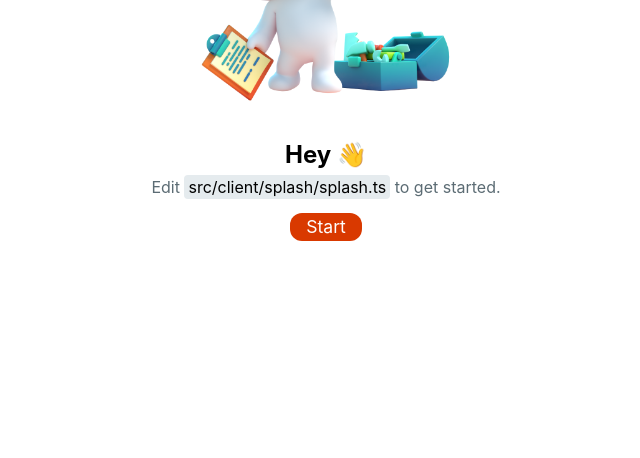
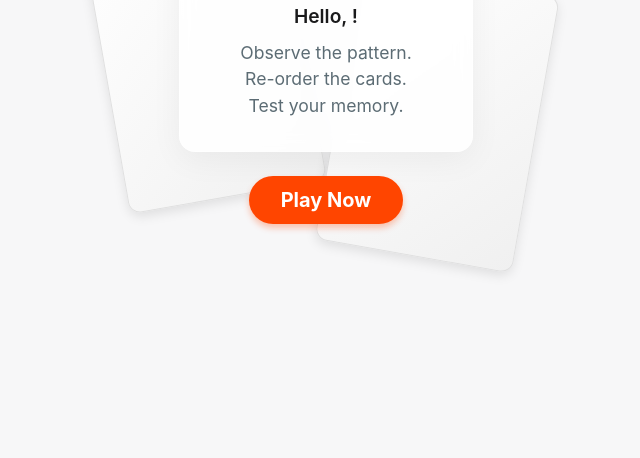
Before and after one commit to jordanengstrom/deja-view-game, a website built with Vite: page src/client/splash.html in a window 1280 px wide. Shown: the part 342-800 px from the top of the page, without its empty margins (314-954 px from the left). Built offline with nearby package versions, Linux system fonts and the light colour scheme; what @devvit/web would draw is missing.

Commit message:
Splash page redesign 1

```diff
--- a/src/client/splash.html
+++ b/src/client/splash.html
@@ -10,16 +10,21 @@
     <title>devvit</title>
   </head>
   <body class="app">
-    <img class="snoo" src="/snoo.png" alt="Snoo" />
+    <div class="card-decoration card-1"></div>
+    <div class="card-decoration card-2"></div>
+
     <div class="content">
-      <h1 class="title" id="title"></h1>
+      <h1 class="game-title">Deja View</h1>
+      <p class="greeting" id="greeting"></p>
       <p class="description">
-        Edit <span class="code">src/client/splash/splash.ts</span> to get
-        started.
+        Observe the pattern.<br>
+        Re-order the cards.<br>
+        Test your memory.
       </p>
     </div>
-    <div>
-      <button class="start-button" id="start-button">Start</button>
+
+    <div class="actions">
+      <button class="start-button" id="start-button">Play Now</button>
     </div>
     <script type="module" src="splash/splash.ts" defer></script>
   </body>
--- a/src/client/splash/splash.css
+++ b/src/client/splash/splash.css
@@ -2,9 +2,13 @@
   box-sizing: border-box;
   margin: 0;
   padding: 0;
-  font-family: -apple-system, BlinkMacSystemFont, "Segoe UI", Roboto, Helvetica,
-    Arial, sans-serif;
-  color: #000000;
+  font-family: -apple-system, BlinkMacSystemFont, "Segoe UI", Roboto, Helvetica, Arial, sans-serif;
+  color: #1a1a1b;
+}
+
+body {
+  background-color: #f7f7f8;
+  overflow: hidden;
 }
 
 .app {
@@ -15,72 +19,89 @@
   align-items: center;
   height: 100vh;
   margin: 0;
-  gap: 16px;
+  gap: 24px;
+  z-index: 10;
 }
 
-.snoo {
-  object-fit: contain;
-  width: 50%;
-  max-width: 250px;
-  margin: 0 auto;
+.card-decoration {
+  position: absolute;
+  width: 200px;
+  height: 280px;
+  background-color: white;
+  border-radius: 12px;
+  box-shadow: 0 4px 12px rgba(0,0,0,0.1);
+  border: 1px solid #e0e0e0;
+  z-index: 1;
+}
+
+.card-1 {
+  transform: rotate(-10deg) translate(-120px, -20px);
+  background: linear-gradient(135deg, #ffffff 0%, #f0f0f0 100%);
+}
+
+.card-2 {
+  transform: rotate(10deg) translate(120px, 40px);
+  background: linear-gradient(135deg, #ffffff 0%, #f0f0f0 100%);
 }
 
 .content {
   display: flex;
   flex-direction: column;
   align-items: center;
-  gap: 8px;
+  text-align: center;
+  gap: 12px;
+  z-index: 20;
+  background: rgba(255, 255, 255, 0.85);
+  padding: 32px;
+  border-radius: 16px;
+  backdrop-filter: blur(8px);
+  box-shadow: 0 8px 32px rgba(0,0,0,0.05);
+  border: 1px solid rgba(255,255,255,0.5);
 }
 
-.title {
-  font-size: 1.5em;
-  font-weight: bold;
-  text-align: center;
+.game-title {
+  font-size: 3em;
+  font-weight: 800;
+  color: #FF4500; /* Reddit Orange */
+  margin-bottom: 8px;
+  text-shadow: 2px 2px 0px rgba(0,0,0,0.1);
+  letter-spacing: -1px;
+}
+
+.greeting {
+  font-size: 1.2em;
+  font-weight: 600;
 }
 
 .description {
-  font-size: 1em;
-  text-align: center;
+  font-size: 1.1em;
+  line-height: 1.5;
   color: #5c6c74;
 }
 
-.code {
-  background-color: #e5ebee;
-  padding: 2px 4px;
-  border-radius: 4px;
+.actions {
+  z-index: 20;
 }
 
 .start-button {
-  background-color: #d93900;
+  background-color: #FF4500;
   color: #ffffff;
-  display: flex;
-  align-items: center;
-  justify-content: center;
-  line-height: 1;
   border: none;
-  padding: 6px 16px;
-  height: 28px;
-  font-size: 1.1em;
-  border-radius: 12px;
+  padding: 12px 32px;
+  font-size: 1.25em;
+  font-weight: bold;
+  border-radius: 9999px; /* Pill shape */
   cursor: pointer;
-  transition: background-color 0.2s ease;
+  transition: transform 0.2s ease, background-color 0.2s ease, box-shadow 0.2s ease;
+  box-shadow: 0 4px 6px rgba(255, 69, 0, 0.3);
 }
 
-.footer {
-  position: absolute;
-  bottom: 16px;
-  left: 50%;
-  transform: translateX(-50%);
-  display: flex;
-  gap: 12px;
-  font-size: 0.8em;
-  color: #666666;
+.start-button:hover {
+  background-color: #e03900;
+  transform: translateY(-2px);
+  box-shadow: 0 6px 12px rgba(255, 69, 0, 0.4);
 }
 
-.docs-link {
-  cursor: pointer;
+.start-button:active {
+  transform: translateY(1px);
 }
-
-.divider {
-  color: rgba(0, 0, 0, 0.1);
-}
--- a/src/client/splash/splash.ts
+++ b/src/client/splash/splash.ts
@@ -1,4 +1,4 @@
-import { navigateTo, context, requestExpandedMode } from "@devvit/web/client";
+import { context, requestExpandedMode } from "@devvit/web/client";
 
 const startButton = document.getElementById(
   "start-button"
@@ -8,10 +8,12 @@ startButton.addEventListener("click", (e) => {
   requestExpandedMode(e, "game");
 });
 
-const titleElement = document.getElementById("title") as HTMLHeadingElement;
+const greetingElement = document.getElementById("greeting") as HTMLParagraphElement;
 
 function init() {
-  titleElement.textContent = `Hey ${context.username ?? "user"} 👋`;
+  if (greetingElement) {
+    greetingElement.textContent = `Hello, ${context.username ?? "player"}!`;
+  }
 }
 
 init();
```
